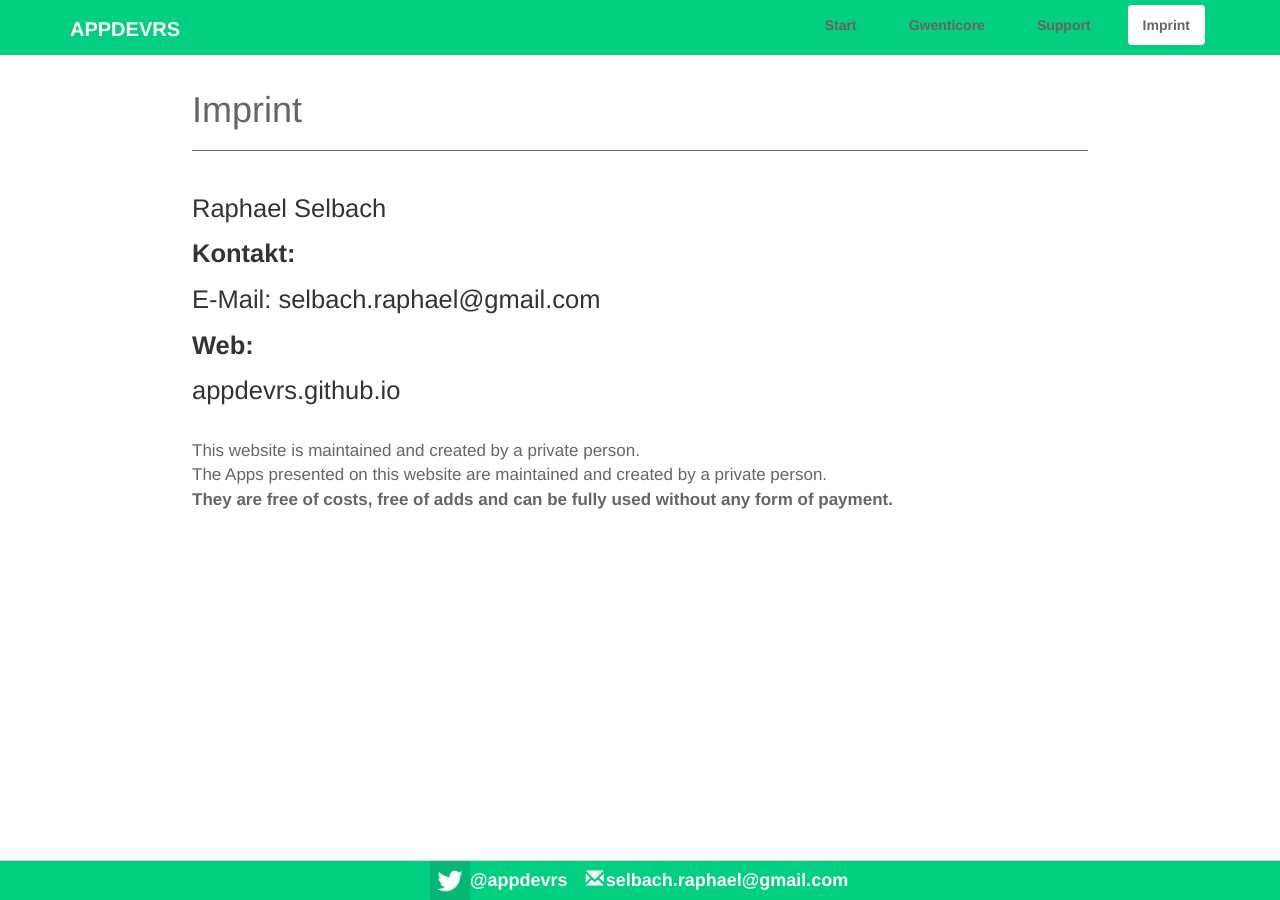
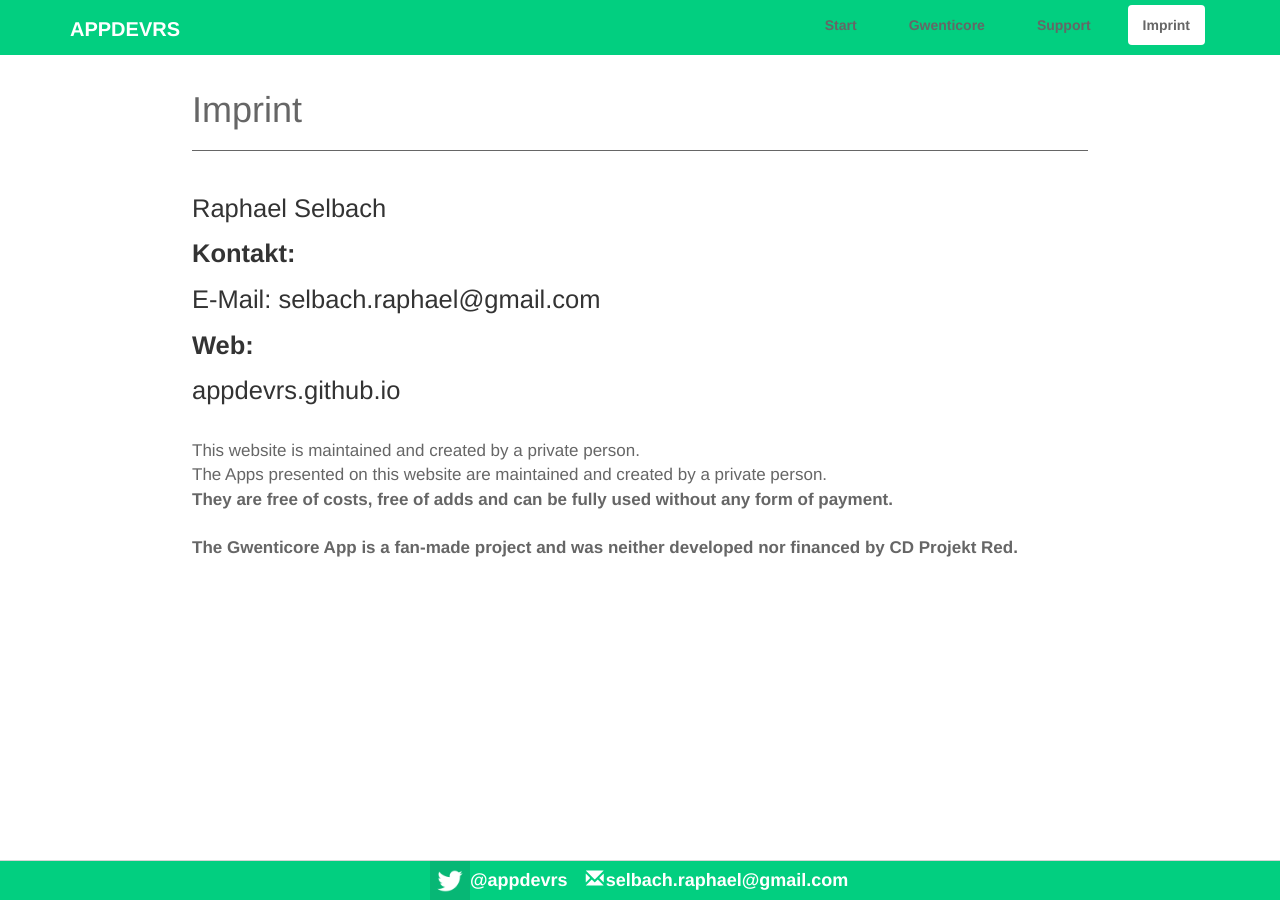
Before and after one commit to appdevrs/appdevrs.github.io, a Jekyll site: the page built from imprint.html, in a window 1280 px wide. Built offline with Jekyll 4.4.1, drawn with Linux system fonts in a browser that asks for light colours.

Commit message:
Update imprint.html

```diff
--- a/imprint.html
+++ b/imprint.html
@@ -15,5 +15,7 @@
 <div class="descr">
 This website is maintained and created by a private person.<br>
 The Apps presented on this website are maintained and created by a private person.<br>
-<strong>They are free of costs, free of adds and can be fully used without any form of payment.</strong>
+<strong>They are free of costs, free of adds and can be fully used without any form of payment.</strong><br>
+<br>
+<strong>The Gwenticore App is a fan-made project and was neither developed nor financed by CD Projekt Red.</strong>
 </div>
```
